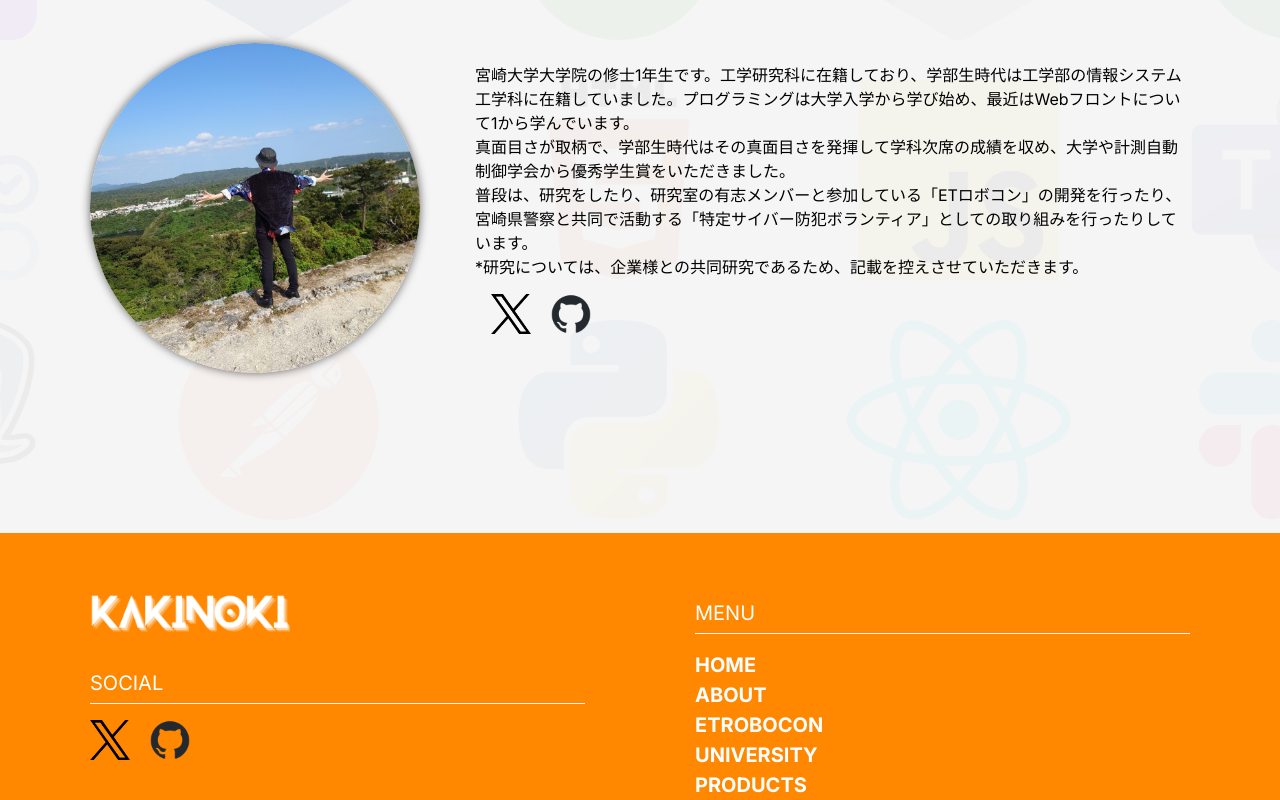
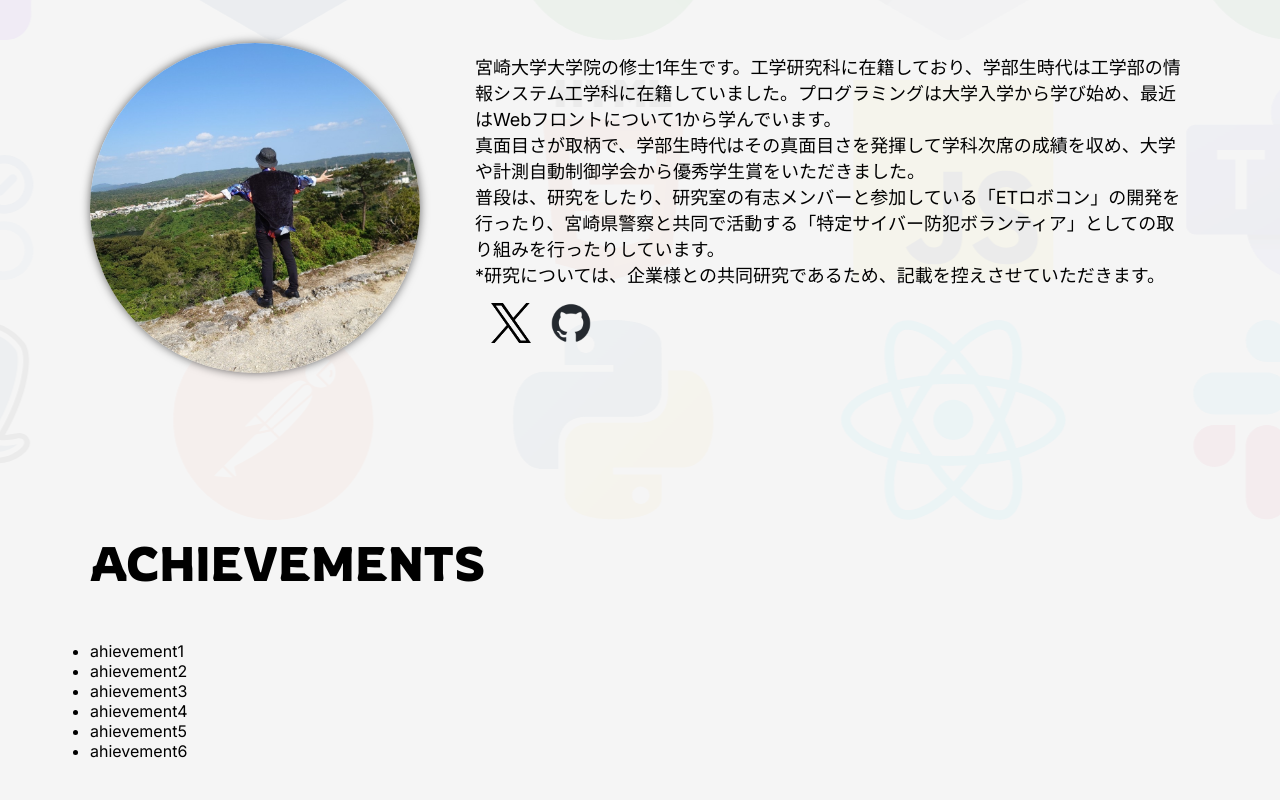
Before and after one commit to KakinokiKanta/about-kakinoki, a Next.js app: page /about in a window 1280 px wide. Shown: the part 240-1040 px from the top of the page. Built offline with nearby package versions, Linux system fonts and the light colour scheme; a web font is replaced by a local one.

Commit message:
fix: pタグのフォントサイズを18pxに変更

```diff
--- a/src/app/_components/HomeAbout/HomeAbout.module.css
+++ b/src/app/_components/HomeAbout/HomeAbout.module.css
@@ -7,7 +7,6 @@
 }
 
 .description {
-  font-size: 16px;
   margin: 1rem 0;
 }
 
--- a/src/app/_components/HomeContent/HomeContent.module.css
+++ b/src/app/_components/HomeContent/HomeContent.module.css
@@ -40,7 +40,6 @@
 }
 
 .description {
-  font-size: 16px;
   margin: 1rem 0;
 }
 
--- a/src/app/about/_components/Achievements/Achievements.module.css
+++ b/src/app/about/_components/Achievements/Achievements.module.css
@@ -0,0 +1,3 @@
+.h2 {
+  width: 45%;
+}
--- a/src/app/about/_components/Achievements/index.tsx
+++ b/src/app/about/_components/Achievements/index.tsx
@@ -0,0 +1,20 @@
+import { H2Animation } from "@/components/Animation/H2Animation";
+import styles from "./Achievements.module.css";
+
+export const Achievements = () => {
+  return (
+    <section>
+      <div className={styles.h2}>
+        <H2Animation title="ACHIEVEMENTS" animation="slideleft" />
+      </div>
+      <ul>
+        <li>ahievement1</li>
+        <li>ahievement2</li>
+        <li>ahievement3</li>
+        <li>ahievement4</li>
+        <li>ahievement5</li>
+        <li>ahievement6</li>
+      </ul>
+    </section>
+  );
+};
--- a/src/app/about/page.tsx
+++ b/src/app/about/page.tsx
@@ -1,9 +1,11 @@
 import { AboutMe } from "./_components/AboutMe";
+import { Achievements } from "./_components/Achievements";
 
 const About = () => {
   return (
     <main>
       <AboutMe />
+      <Achievements />
     </main>
   );
 };
--- a/src/app/globals.css
+++ b/src/app/globals.css
@@ -24,7 +24,7 @@ section {
 }
 
 p {
-  font-size: 16px;
+  font-size: 18px;
 }
 
 @media (width <= 1000px) {
```
